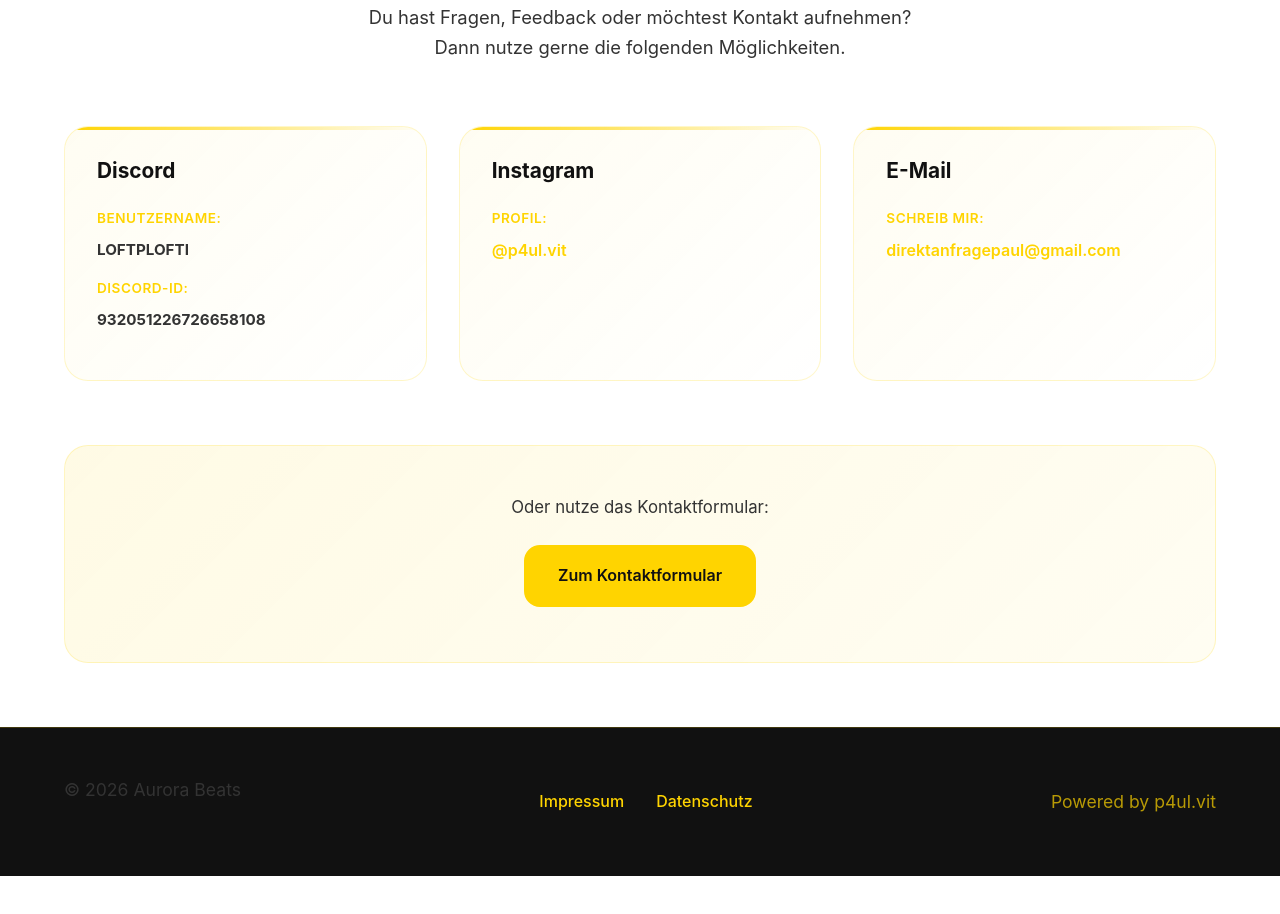
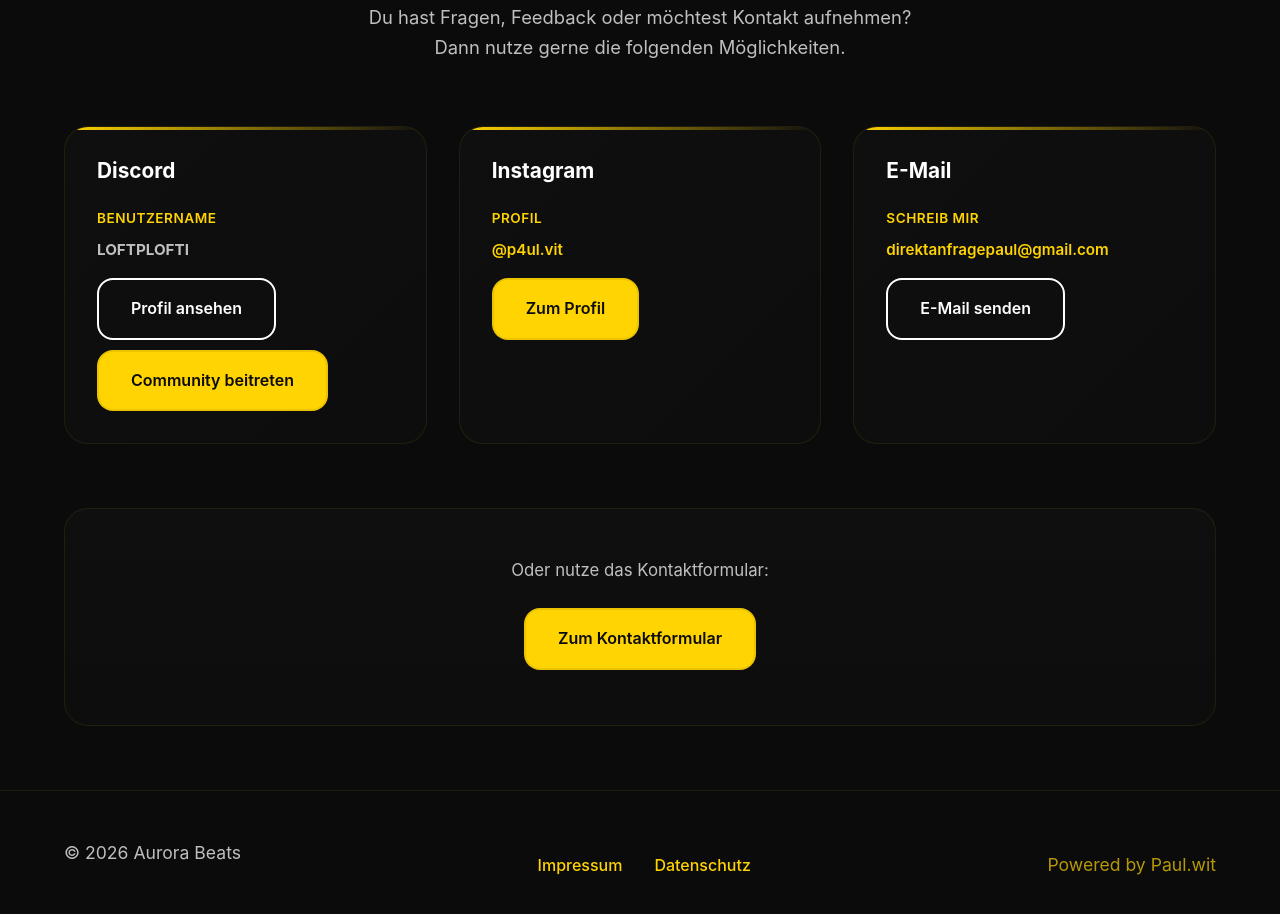
Before and after one commit to Paululu12/AuroraBeatsv2, a plain HTML site: page index.html in a window 1280 px wide. Shown: the part 2620-3534 px from the top of the page. Before the commit the page ends 3496 px from the top, so only its background shows below. Drawn offline with Linux system fonts and the light colour scheme.

Commit message:
Design: dark theme, Kontakt-Updates, BMC-Button, embedded schedule

```diff
--- a/index.html
+++ b/index.html
@@ -131,22 +131,30 @@
             <div class="contact-grid" data-aos="fade-up" data-aos-delay="200">
                 <div class="contact-card">
                     <h3>Discord</h3>
-                    <p class="label">Benutzername:</p>
+                    <p class="label">Benutzername</p>
                     <p><strong>LOFTPLOFTI</strong></p>
-                    <p class="label">Discord-ID:</p>
-                    <p><strong>932051226726658108</strong></p>
+                    <div style="margin-top:12px;display:flex;gap:10px;flex-wrap:wrap;">
+                        <a class="btn btn-secondary" href="https://discord.com/users/932051226726658108" target="_blank">Profil ansehen</a>
+                        <a class="btn btn-primary" href="https://discord.gg/C9XZjHKWXr" target="_blank">Community beitreten</a>
+                    </div>
                 </div>
 
                 <div class="contact-card">
                     <h3>Instagram</h3>
-                    <p class="label">Profil:</p>
-                    <a href="https://instagram.com/p4ul.vit" target="_blank" class="social-link">@p4ul.vit</a>
+                    <p class="label">Profil</p>
+                    <p><a href="https://instagram.com/p4ul.vit" target="_blank" class="social-link">@p4ul.vit</a></p>
+                    <div style="margin-top:12px;">
+                        <a class="btn btn-primary" href="https://instagram.com/p4ul.vit" target="_blank">Zum Profil</a>
+                    </div>
                 </div>
 
                 <div class="contact-card">
                     <h3>E-Mail</h3>
-                    <p class="label">Schreib mir:</p>
-                    <a href="mailto:direktanfragepaul@gmail.com" class="social-link">direktanfragepaul@gmail.com</a>
+                    <p class="label">Schreib mir</p>
+                    <p><a href="mailto:direktanfragepaul@gmail.com" class="social-link">direktanfragepaul@gmail.com</a></p>
+                    <div style="margin-top:12px;">
+                        <a class="btn btn-secondary" href="mailto:direktanfragepaul@gmail.com">E-Mail senden</a>
+                    </div>
                 </div>
             </div>
 
@@ -166,11 +174,21 @@
                     <a href="impressum.html">Impressum</a>
                     <a href="datenschutz.html">Datenschutz</a>
                 </div>
-                <p class="footer-credit">Powered by p4ul.vit</p>
+                <p class="footer-credit">Powered by Paul.wit</p>
             </div>
         </div>
     </footer>
 
     <script src="script.js"></script>
+    <!-- Buy Me a Coffee button (eingefügt) -->
+    <script type="text/javascript" src="https://cdnjs.buymeacoffee.com/1.0.0/button.prod.min.js" data-name="bmc-button" data-slug="p4ul.wit" data-color="#FFDD00" data-emoji=""  data-font="Cookie" data-text="Buy me a coffee" data-outline-color="#000000" data-font-color="#000000" data-coffee-color="#ffffff"></script>
+        <!-- Embedded schedule data so the site works without running a local server -->
+        <script id="scheduleData" type="application/json">
+        [
+            {"datum":"15.06.2026","zeit":"18:00 - 20:00","titel":"Aurora Beats - Samstag Special","discord":"https://discord.gg/example"},
+            {"datum":"22.06.2026","zeit":"19:00 - 21:00","titel":"Music Mix & Talk Show","discord":"https://discord.gg/example"},
+            {"datum":"29.06.2026","zeit":"18:00 - 20:00","titel":"Weekend Vibes","discord":""}
+        ]
+        </script>
 </body>
 </html>
--- a/schedule.json
+++ /dev/null
@@ -1,20 +0,0 @@
-[
-  {
-    "datum": "15.06.2026",
-    "zeit": "18:00 - 20:00",
-    "titel": "Aurora Beats - Samstag Special",
-    "discord": "https://discord.gg/example"
-  },
-  {
-    "datum": "22.06.2026",
-    "zeit": "19:00 - 21:00",
-    "titel": "Music Mix & Talk Show",
-    "discord": "https://discord.gg/example"
-  },
-  {
-    "datum": "29.06.2026",
-    "zeit": "18:00 - 20:00",
-    "titel": "Weekend Vibes",
-    "discord": ""
-  }
-]
--- a/script.js
+++ b/script.js
@@ -56,15 +56,15 @@ function initializeNavigation() {
         });
     });
 
-    // Sticky navbar background
+    // Sticky navbar background (dark theme)
     window.addEventListener('scroll', () => {
         const navbar = document.getElementById('navbar');
         if (window.scrollY > 10) {
-            navbar.style.background = 'rgba(255, 255, 255, 0.98)';
-            navbar.style.boxShadow = '0 4px 20px rgba(0, 0, 0, 0.1)';
+            navbar.style.background = 'rgba(8,8,8,0.96)';
+            navbar.style.boxShadow = '0 6px 30px rgba(0,0,0,0.6)';
         } else {
-            navbar.style.background = 'rgba(255, 255, 255, 0.95)';
-            navbar.style.boxShadow = '0 2px 16px rgba(0, 0, 0, 0.08)';
+            navbar.style.background = 'rgba(11,11,11,0.85)';
+            navbar.style.boxShadow = '0 2px 20px rgba(0,0,0,0.6)';
         }
     });
 }
@@ -73,21 +73,19 @@ function initializeNavigation() {
 // SCHEDULE FUNCTIONALITY
 // ========================================
 
-async function initializeSchedule() {
+function initializeSchedule() {
     const scheduleContainer = document.getElementById('scheduleContainer');
 
     try {
-        const response = await fetch('schedule.json');
-        const scheduleData = await response.json();
+        const script = document.getElementById('scheduleData');
+        const scheduleData = script ? JSON.parse(script.textContent || '[]') : [];
 
         if (!Array.isArray(scheduleData) || scheduleData.length === 0) {
             scheduleContainer.innerHTML = '<p class="empty-schedule">Aktuell sind keine Sendungen geplant.</p>';
             return;
         }
 
-        // Limit to 8 entries
         const displayedSchedule = scheduleData.slice(0, 8);
-
         scheduleContainer.innerHTML = '';
 
         displayedSchedule.forEach((item, index) => {
--- a/style.css
+++ b/style.css
@@ -5,11 +5,11 @@
 /* CSS Variables */
 :root {
     --color-primary: #FFD400;
-    --color-dark: #111111;
-    --color-light: #FFFFFF;
-    --color-gray-light: #F5F5F5;
-    --color-gray-medium: #CCCCCC;
-    --color-gray-dark: #333333;
+    --color-dark: #FFFFFF; /* main text color */
+    --color-light: #0b0b0b; /* page background */
+    --color-gray-light: #1a1a1a;
+    --color-gray-medium: #3a3a3a;
+    --color-gray-dark: #bfbfbf;
 
     --spacing-xs: 0.5rem;
     --spacing-sm: 1rem;
@@ -47,7 +47,7 @@ html {
 
 body {
     font-family: -apple-system, BlinkMacSystemFont, 'Segoe UI', Roboto, Oxygen, Ubuntu, Cantarell, sans-serif;
-    background-color: var(--color-light);
+    background: radial-gradient(1200px 600px at 10% 10%, rgba(255,212,0,0.03), transparent 6%), linear-gradient(180deg, #050505 0%, #0f0f10 100%);
     color: var(--color-dark);
     line-height: 1.6;
     overflow-x: hidden;
@@ -132,8 +132,8 @@ p {
 
 .btn-primary {
     background: var(--color-primary);
-    color: var(--color-dark);
-    border-color: var(--color-primary);
+    color: var(--color-light); /* dark text on yellow */
+    border-color: rgba(0,0,0,0.08);
 }
 
 .btn-primary:hover {
@@ -162,9 +162,9 @@ p {
     top: 0;
     left: 0;
     right: 0;
-    background: rgba(255, 255, 255, 0.95);
-    backdrop-filter: blur(10px);
-    box-shadow: 0 2px 16px rgba(0, 0, 0, 0.08);
+    background: rgba(11, 11, 11, 0.85);
+    backdrop-filter: blur(6px);
+    box-shadow: 0 2px 20px rgba(0, 0, 0, 0.6);
     z-index: 1000;
     transition: var(--transition);
 }
@@ -245,8 +245,8 @@ p {
     top: 60px;
     left: 0;
     right: 0;
-    background: rgba(255, 255, 255, 0.98);
-    backdrop-filter: blur(10px);
+    background: rgba(8,8,8,0.98);
+    backdrop-filter: blur(6px);
     padding: var(--spacing-lg);
     z-index: 999;
 }
@@ -435,8 +435,8 @@ p {
 }
 
 .schedule-card {
-    background: var(--color-light);
-    border: 1px solid rgba(255, 212, 0, 0.2);
+    background: linear-gradient(180deg, rgba(255,255,255,0.02), rgba(255,255,255,0.01));
+    border: 1px solid rgba(255, 212, 0, 0.08);
     border-radius: var(--radius-xl);
     padding: var(--spacing-lg);
     transition: var(--transition-smooth);
@@ -562,8 +562,8 @@ p {
 }
 
 .contact-card {
-    background: linear-gradient(135deg, rgba(255, 212, 0, 0.05) 0%, rgba(255, 255, 255, 0) 100%);
-    border: 1px solid rgba(255, 212, 0, 0.2);
+    background: linear-gradient(135deg, rgba(255,255,255,0.02) 0%, rgba(255,255,255,0.01) 100%);
+    border: 1px solid rgba(255, 212, 0, 0.08);
     border-radius: var(--radius-xl);
     padding: var(--spacing-lg);
     transition: var(--transition-smooth);
@@ -622,9 +622,9 @@ p {
 .contact-form-section {
     text-align: center;
     padding: var(--spacing-xl);
-    background: linear-gradient(135deg, rgba(255, 212, 0, 0.1) 0%, rgba(255, 212, 0, 0.05) 100%);
+    background: linear-gradient(180deg, rgba(255,255,255,0.02), rgba(255,255,255,0.01));
     border-radius: var(--radius-xl);
-    border: 1px solid rgba(255, 212, 0, 0.2);
+    border: 1px solid rgba(255, 212, 0, 0.08);
 }
 
 .contact-form-section p {
@@ -637,11 +637,11 @@ p {
    ======================================== */
 
 .footer {
-    background: var(--color-dark);
-    color: var(--color-light);
+    background: var(--color-light);
+    color: var(--color-dark);
     padding: var(--spacing-xl) 0;
     position: relative;
-    border-top: 1px solid rgba(255, 212, 0, 0.2);
+    border-top: 1px solid rgba(255, 212, 0, 0.08);
 }
 
 .footer-content {
```
Also changed, not shown: datenschutz.html (+1 -1 lines), impressum.html (+1 -1 lines).
